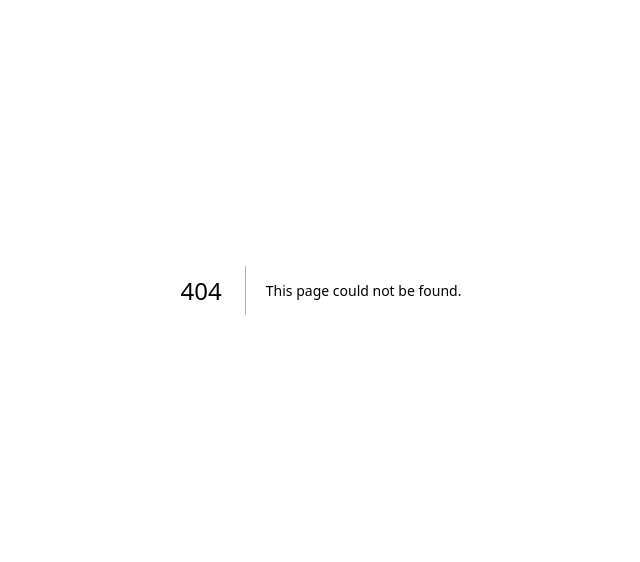
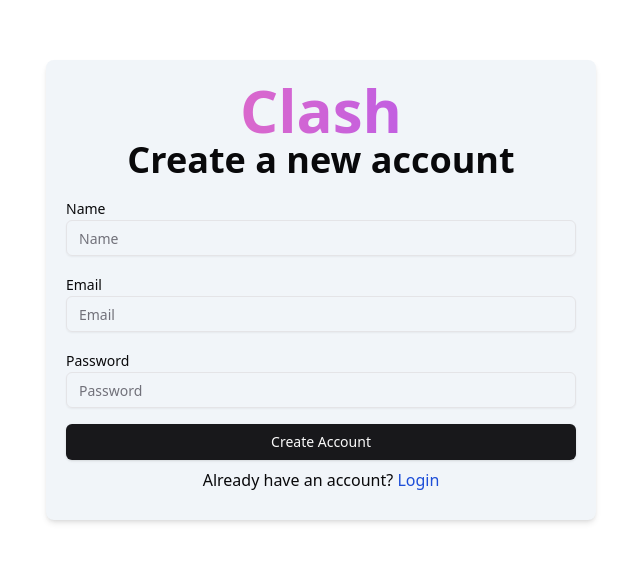
Before and after one commit to Shashank-Vishwakarma/NextJs-Express-Clash-Images-Voting-Project, a Next.js app in the folder nextjs-clash-images-voting/: page /signup in a window 1280 px wide. Before the commit this address had no page. Shown: the part 110-672 px from the top of the page, without its empty margins (319-959 px from the left). Built offline with nearby package versions, Linux system fonts and the light colour scheme.

Commit message:
login, signup, and notFound pages created

```diff
--- a/nextjs-clash-images-voting/package.json
+++ b/nextjs-clash-images-voting/package.json
@@ -10,6 +10,7 @@
     },
     "dependencies": {
         "@radix-ui/react-icons": "^1.3.0",
+        "@radix-ui/react-label": "^2.1.0",
         "@radix-ui/react-slot": "^1.1.0",
         "class-variance-authority": "^0.7.0",
         "clsx": "^2.1.1",
--- /dev/null
+++ b/nextjs-clash-images-voting/src/app/login/page.tsx
@@ -0,0 +1,60 @@
+import { Button } from "@/components/ui/button";
+import { Input } from "@/components/ui/input";
+import { Label } from "@/components/ui/label";
+import Link from "next/link";
+
+export default function Login() {
+    return (
+        <div className="flex justify-center items-center h-screen">
+            <div className="w-[550px] bg-slate-100 rounded-lg shadow-md p-5">
+                <h1 className="text-center text-4xl md:text-5xl lg:text-6xl font-extrabold bg-gradient-to-r from-pink-400 to-purple-500 text-transparent bg-clip-text">
+                    Clash
+                </h1>
+                <h1 className="text-center text-2xl md:text-3xl lg:text-4xl font-bold">
+                    Login
+                </h1>
+
+                <form action="">
+                    <div className="mt-4">
+                        <Label htmlFor="email">Email</Label>
+                        <Input id="email" name="email" placeholder="Email" />
+                    </div>
+
+                    <div className="mt-4">
+                        <Label htmlFor="password">Password</Label>
+                        <Input
+                            id="password"
+                            name="password"
+                            placeholder="Password"
+                        />
+                    </div>
+
+                    <div className="mt-2">
+                        <Link href={"/forgot-password"}>
+                            <span className="text-blue-700 cursor-pointer font-medium">
+                                Forgot password?
+                            </span>
+                        </Link>
+                    </div>
+
+                    <div className="mt-4">
+                        <Button type="submit" className="w-full">
+                            Login
+                        </Button>
+                    </div>
+                </form>
+
+                <div className="text-center m-2">
+                    <p>
+                        Don't have an account?{" "}
+                        <Link href={"/signup"}>
+                            <span className="text-blue-700 cursor-pointer font-medium">
+                                Create an Account
+                            </span>
+                        </Link>
+                    </p>
+                </div>
+            </div>
+        </div>
+    );
+}
--- /dev/null
+++ b/nextjs-clash-images-voting/src/app/not-found.tsx
@@ -0,0 +1,16 @@
+import { Button } from "@/components/ui/button";
+import Link from "next/link";
+
+export default function NotFound() {
+    return (
+        <div className="w-full h-screen justify-center items-center flex flex-col">
+            <h2 className="text-5xl font-bold m-2">Not Found</h2>
+            <p className="text-3xl m-2">Could not find requested resource</p>
+            <div className="m-2">
+                <Link href={"/"}>
+                    <Button>Return to Home</Button>
+                </Link>
+            </div>
+        </div>
+    );
+}
--- a/nextjs-clash-images-voting/src/app/page.tsx
+++ b/nextjs-clash-images-voting/src/app/page.tsx
@@ -1,3 +1,9 @@
+import HeroSection from "@/components/base/HeroSection";
+
 export default function Home() {
-    return <div>Hello</div>;
+    return (
+        <div>
+            <HeroSection />
+        </div>
+    );
 }
--- /dev/null
+++ b/nextjs-clash-images-voting/src/app/signup/page.tsx
@@ -0,0 +1,57 @@
+import { Button } from "@/components/ui/button";
+import { Input } from "@/components/ui/input";
+import { Label } from "@/components/ui/label";
+import Link from "next/link";
+
+export default function SignUp() {
+    return (
+        <div className="flex justify-center items-center h-screen">
+            <div className="w-[550px] bg-slate-100 rounded-lg shadow-md p-5">
+                <h1 className="text-center text-4xl md:text-5xl lg:text-6xl font-extrabold bg-gradient-to-r from-pink-400 to-purple-500 text-transparent bg-clip-text">
+                    Clash
+                </h1>
+                <h1 className="text-center text-2xl md:text-3xl lg:text-4xl font-bold">
+                    Create a new account
+                </h1>
+
+                <form>
+                    <div className="mt-4">
+                        <Label htmlFor="name">Name</Label>
+                        <Input id="name" name="name" placeholder="Name" />
+                    </div>
+
+                    <div className="mt-4">
+                        <Label htmlFor="email">Email</Label>
+                        <Input id="email" name="email" placeholder="Email" />
+                    </div>
+
+                    <div className="mt-4">
+                        <Label htmlFor="password">Password</Label>
+                        <Input
+                            id="password"
+                            name="password"
+                            placeholder="Password"
+                        />
+                    </div>
+
+                    <div className="mt-4">
+                        <Button type="submit" className="w-full">
+                            Create Account
+                        </Button>
+                    </div>
+                </form>
+
+                <div className="m-2">
+                    <p className="text-center">
+                        Already have an account?{" "}
+                        <Link href={"/login"}>
+                            <span className="text-blue-700 cursor-pointer font-medium">
+                                Login
+                            </span>
+                        </Link>
+                    </p>
+                </div>
+            </div>
+        </div>
+    );
+}
--- /dev/null
+++ b/nextjs-clash-images-voting/src/components/base/HeroSection.tsx
@@ -0,0 +1,34 @@
+import Image from "next/image";
+import React from "react";
+import { Button } from "../ui/button";
+import Link from "next/link";
+
+export default function HeroSection() {
+    return (
+        <div className="w-full h-screen flex flex-col justify-center items-center">
+            <div>
+                <Image
+                    src={"/banner.svg"}
+                    width={600}
+                    height={600}
+                    alt="Banner"
+                />
+            </div>
+
+            <div className="text-center">
+                <h1 className="text-5xl md:text-7xl lg:text-9xl font-extrabold bg-gradient-to-r from-pink-400 to-purple-500 text-transparent bg-clip-text">
+                    Clash
+                </h1>
+                <p className="text-2xl md:text-3xl lg:text-4xl font-bold text-center">
+                    Discove the better choice
+                </p>
+
+                <Link href={"/login"}>
+                    <Button className="w-48 h-12 font-bold text-lg mt-2">
+                        Get Started
+                    </Button>
+                </Link>
+            </div>
+        </div>
+    );
+}
--- /dev/null
+++ b/nextjs-clash-images-voting/src/components/ui/input.tsx
@@ -0,0 +1,25 @@
+import * as React from "react"
+
+import { cn } from "@/lib/utils"
+
+export interface InputProps
+  extends React.InputHTMLAttributes<HTMLInputElement> {}
+
+const Input = React.forwardRef<HTMLInputElement, InputProps>(
+  ({ className, type, ...props }, ref) => {
+    return (
+      <input
+        type={type}
+        className={cn(
+          "flex h-9 w-full rounded-md border border-input bg-transparent px-3 py-1 text-sm shadow-sm transition-colors file:border-0 file:bg-transparent file:text-sm file:font-medium file:text-foreground placeholder:text-muted-foreground focus-visible:outline-none focus-visible:ring-1 focus-visible:ring-ring disabled:cursor-not-allowed disabled:opacity-50",
+          className
+        )}
+        ref={ref}
+        {...props}
+      />
+    )
+  }
+)
+Input.displayName = "Input"
+
+export { Input }
--- /dev/null
+++ b/nextjs-clash-images-voting/src/components/ui/label.tsx
@@ -0,0 +1,26 @@
+"use client"
+
+import * as React from "react"
+import * as LabelPrimitive from "@radix-ui/react-label"
+import { cva, type VariantProps } from "class-variance-authority"
+
+import { cn } from "@/lib/utils"
+
+const labelVariants = cva(
+  "text-sm font-medium leading-none peer-disabled:cursor-not-allowed peer-disabled:opacity-70"
+)
+
+const Label = React.forwardRef<
+  React.ElementRef<typeof LabelPrimitive.Root>,
+  React.ComponentPropsWithoutRef<typeof LabelPrimitive.Root> &
+    VariantProps<typeof labelVariants>
+>(({ className, ...props }, ref) => (
+  <LabelPrimitive.Root
+    ref={ref}
+    className={cn(labelVariants(), className)}
+    {...props}
+  />
+))
+Label.displayName = LabelPrimitive.Root.displayName
+
+export { Label }
```
Also changed, not shown: nextjs-clash-images-voting/public/banner.svg (added), 1 other file (tests, documents, lock files or other folders).
